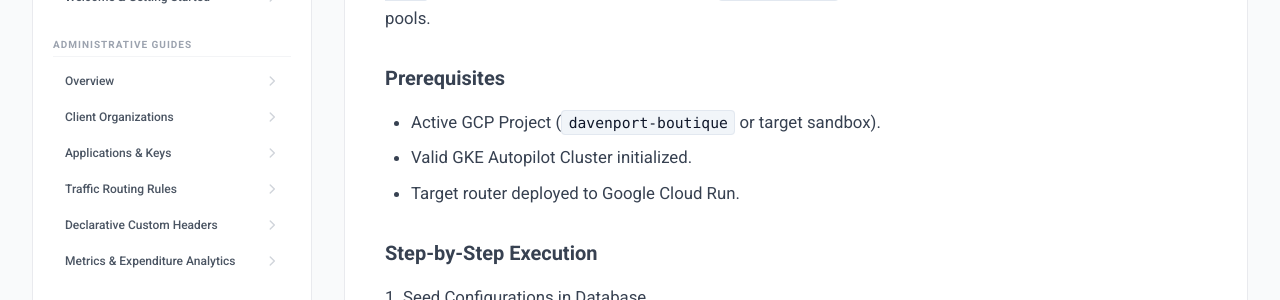
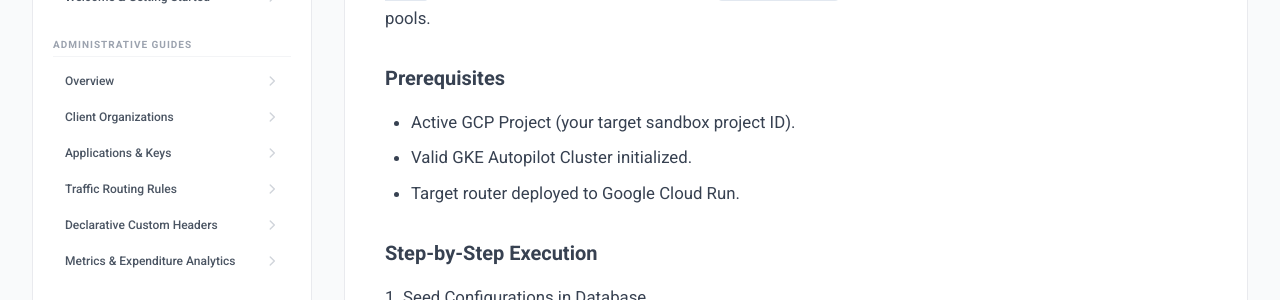
Before and after one commit to davenportjw/smartrouter, a Jekyll site: the page built from docs/approaches/local-runners-testing.md, in a window 1280 px wide and 900 px high, scrolled down 1893 px. Shown: the part 148-448 px from the top of the window. Built offline with Jekyll 4.4.1, drawn with Linux system fonts in a browser that asks for light colours; nearby versions of some CDN libraries; some web fonts are replaced; our own code applies the rules of GitHub Pages for plain Markdown files.

Commit message:
docs: improve local-cluster usability by adding API reference documentation and updating scripts to use dynamic GCP project resolution

```diff
--- a/docs/approaches/local-runners-testing.md
+++ b/docs/approaches/local-runners-testing.md
@@ -55,7 +55,7 @@ go test -v ./pkg/runner/engine/...
 This plan verifies unaccelerated CPU serving using standard x86_64 cores. It downloads a lightweight `Qwen 1.5B` GGUF model and a precompiled static `llama-server` binary to run unprivileged on GKE CPU spot pools.
 
 ### Prerequisites
-* Active GCP Project (`davenport-boutique` or target sandbox).
+* Active GCP Project (your target sandbox project ID).
 * Valid GKE Autopilot Cluster initialized.
 * Target router deployed to Google Cloud Run.
 
```
Also changed, not shown: docs/architecture/local-clusters-guide.md (+1 -1 lines), examples/local-cluster/README.md, 3 other files.
